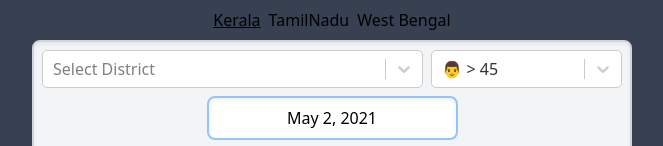
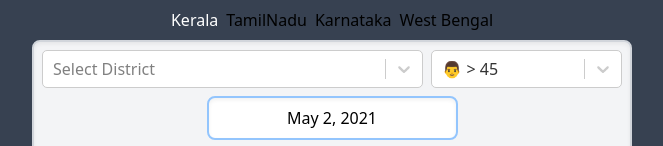
Before and after one commit to preveenraj/vaxtracker, a React (Create React App) app: page / in a window 1280 px wide. Shown: the top 146 px of the page, without its empty margins (308-971 px from the left). Built offline with nearby package versions, Linux system fonts and the light colour scheme.

Commit message:
add Karnataka

```diff
--- a/src/App.js
+++ b/src/App.js
@@ -18,6 +18,23 @@
     value: 50,
   },
 ];
+
+const SelectStateButton = ({ value, label, activeState, setActiveState, setActiveDistrict }) => {
+  return (
+    <button
+      className={
+        activeState === value ? "text-blue " : "" + " cursor-pointer "
+      }
+      onClick={() => {
+        setActiveState(value);
+        setActiveDistrict(null);
+      }}
+    >
+      {label}
+    </button>
+  );
+};
+
 function App() {
   const [centerInfo, setCenterInfo] = useState(null);
   const [activeDistrict, setActiveDistrict] = useState(null);
@@ -46,7 +63,7 @@
         <button
           className={
             activeState === "kerala"
-              ? "text-blue underline"
+              ? "text-white "
               : "" + " cursor-pointer "
           }
           onClick={() => {
@@ -56,10 +73,17 @@
         >
           Kerala
         </button>
+        {/* <SelectStateButton
+        value={"kerala"}
+        label={"Kerala"}
+        activeState={activeState}
+        setActiveDate={setActiveState}
+        setActiveDistrict={setActiveDistrict}
+        /> */}
         <button
           className={
             activeState === "tamilnadu"
-              ? "text-blue underline"
+              ? "text-white "
               : "" + " cursor-pointer "
           }
           onClick={() => {
@@ -71,8 +95,21 @@
         </button>
         <button
           className={
+            activeState === "karnataka"
+              ? "text-white "
+              : "" + " cursor-pointer "
+          }
+          onClick={() => {
+            setActiveState("karnataka");
+            setActiveDistrict(null);
+          }}
+        >
+          Karnataka
+        </button>
+        <button
+          className={
             activeState === "westbengal"
-              ? "text-blue underline"
+              ? "text-white "
               : "" + " cursor-pointer "
           }
           onClick={() => {
--- a/src/constants/districts.js
+++ b/src/constants/districts.js
@@ -359,9 +359,137 @@
   }
 ];
 
+const karnataka =  [
+  {
+    "value": 270,
+    "label": "Bagalkot"
+  },
+  {
+    "value": 276,
+    "label": "Bangalore Rural"
+  },
+  {
+    "value": 265,
+    "label": "Bangalore Urban"
+  },
+  {
+    "value": 294,
+    "label": "BBMP"
+  },
+  {
+    "value": 264,
+    "label": "Belgaum"
+  },
+  {
+    "value": 274,
+    "label": "Bellary"
+  },
+  {
+    "value": 272,
+    "label": "Bidar"
+  },
+  {
+    "value": 271,
+    "label": "Chamarajanagar"
+  },
+  {
+    "value": 273,
+    "label": "Chikamagalur"
+  },
+  {
+    "value": 291,
+    "label": "Chikkaballapur"
+  },
+  {
+    "value": 268,
+    "label": "Chitradurga"
+  },
+  {
+    "value": 269,
+    "label": "Dakshina Kannada"
+  },
+  {
+    "value": 275,
+    "label": "Davanagere"
+  },
+  {
+    "value": 278,
+    "label": "Dharwad"
+  },
+  {
+    "value": 280,
+    "label": "Gadag"
+  },
+  {
+    "value": 267,
+    "label": "Gulbarga"
+  },
+  {
+    "value": 289,
+    "label": "Hassan"
+  },
+  {
+    "value": 279,
+    "label": "Haveri"
+  },
+  {
+    "value": 283,
+    "label": "Kodagu"
+  },
+  {
+    "value": 277,
+    "label": "Kolar"
+  },
+  {
+    "value": 282,
+    "label": "Koppal"
+  },
+  {
+    "value": 290,
+    "label": "Mandya"
+  },
+  {
+    "value": 266,
+    "label": "Mysore"
+  },
+  {
+    "value": 284,
+    "label": "Raichur"
+  },
+  {
+    "value": 292,
+    "label": "Ramanagara"
+  },
+  {
+    "value": 287,
+    "label": "Shimoga"
+  },
+  {
+    "value": 288,
+    "label": "Tumkur"
+  },
+  {
+    "value": 286,
+    "label": "Udupi"
+  },
+  {
+    "value": 281,
+    "label": "Uttar Kannada"
+  },
+  {
+    "value": 293,
+    "label": "Vijayapura"
+  },
+  {
+    "value": 285,
+    "label": "Yadgir"
+  }
+];
+
 const districts = {
   kerala,
   westbengal,
-  tamilnadu
+  tamilnadu,
+  karnataka
 }
 export default districts;
```
